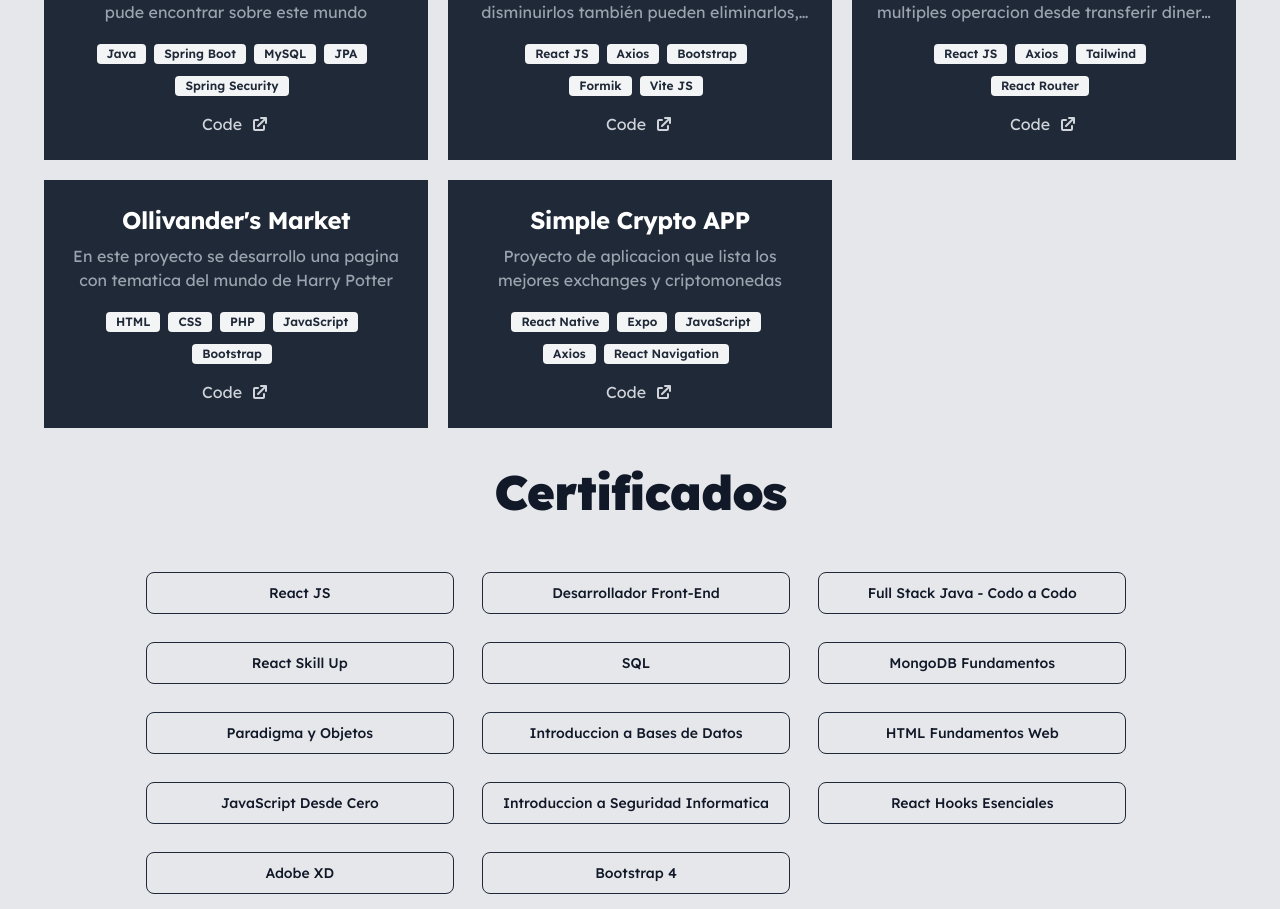
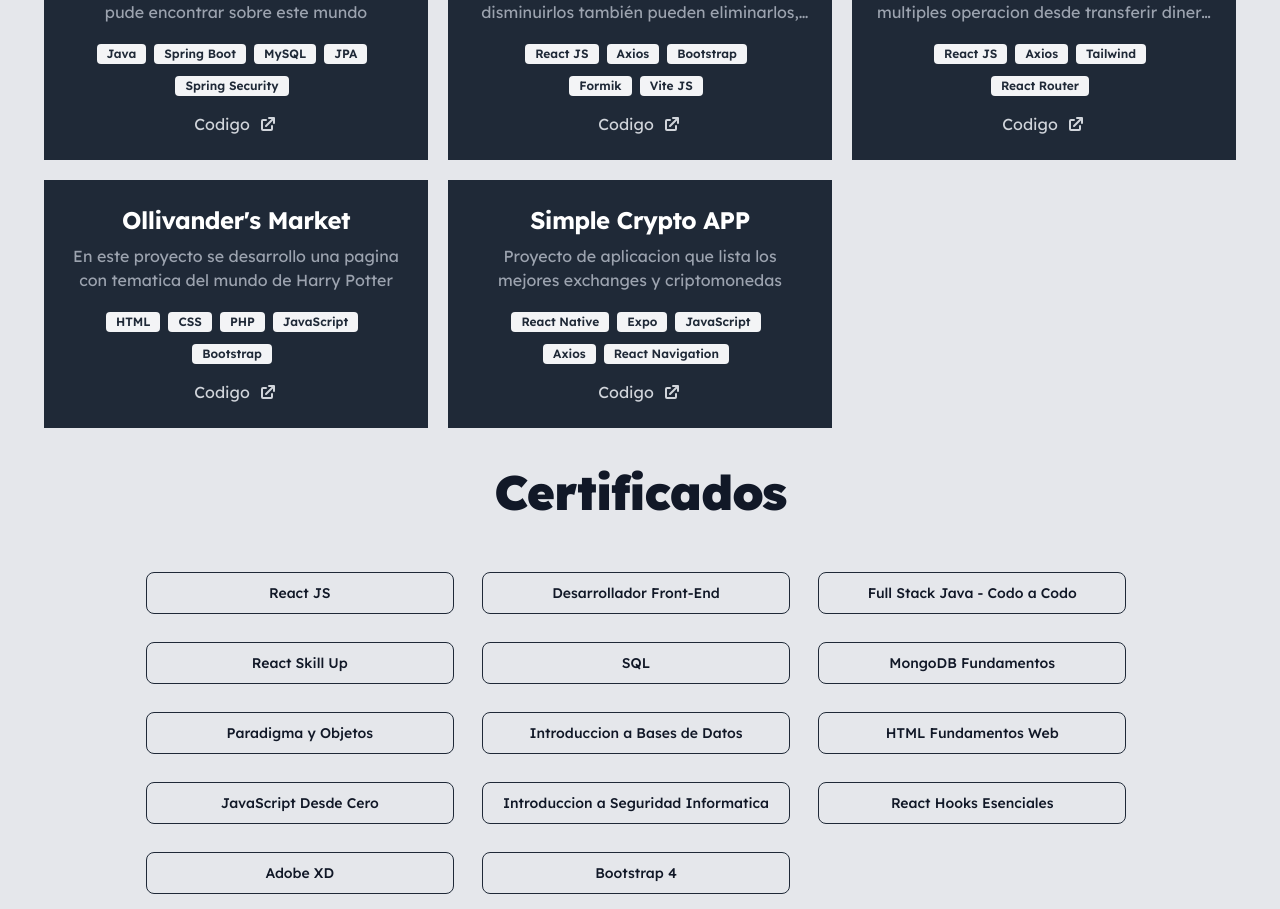
Before and after one commit to DePalma2/Portfolio-Lucas-De-Palma, a React (Vite) app: page / in a window 1280 px wide. Shown: the part 1348-2257 px from the top of the page. Built offline with nearby package versions, Linux system fonts and the light colour scheme.

Commit message:
Fix text button

```diff
--- a/src/components/Projects.jsx
+++ b/src/components/Projects.jsx
@@ -24,7 +24,7 @@
                                 }
                             </div>
                             <a href={project.url} class="inline-flex items-center text-gray-300 hover:underline" target="_blank">
-                                Code
+                                Codigo
                                 <svg class="w-5 h-5 ml-2" fill="currentColor" viewBox="0 0 20 20" xmlns="http://www.w3.org/2000/svg"><path d="M11 3a1 1 0 100 2h2.586l-6.293 6.293a1 1 0 101.414 1.414L15 6.414V9a1 1 0 102 0V4a1 1 0 00-1-1h-5z"></path><path d="M5 5a2 2 0 00-2 2v8a2 2 0 002 2h8a2 2 0 002-2v-3a1 1 0 10-2 0v3H5V7h3a1 1 0 000-2H5z"></path></svg>
                             </a>
                         </div>
```
